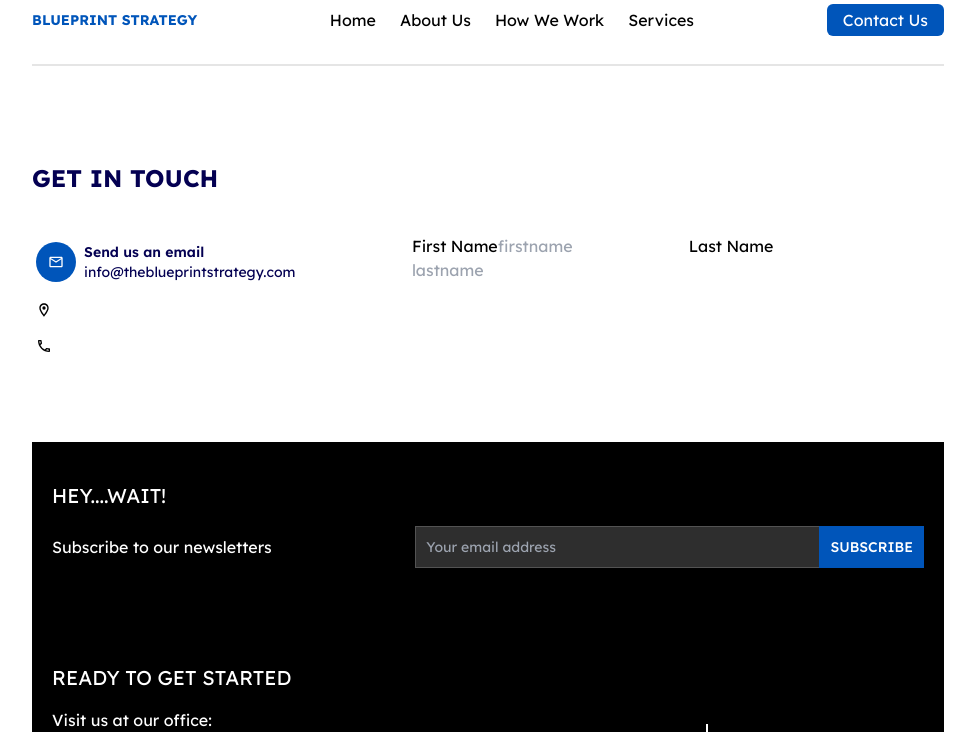
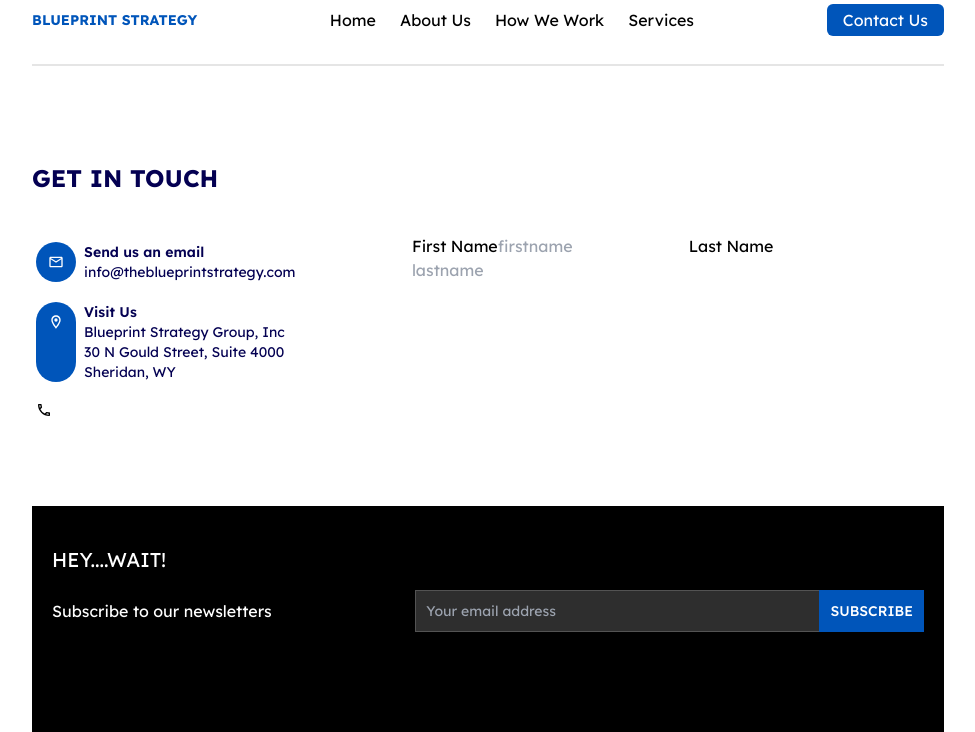
Before and after one commit to EdgarAmpiire/blueprints-web, a React (Create React App) app: page /contact-us in a window 1280 px wide. Shown: the top 732 px of the page, without its empty margins (152-1127 px from the left). Built offline with nearby package versions, Linux system fonts and the light colour scheme; what tw-elements would draw is missing.

Commit message:
contact us - team form

```diff
--- a/src/features/contactUs/components/Form.jsx
+++ b/src/features/contactUs/components/Form.jsx
@@ -24,15 +24,37 @@
                     <MdOutlineEmail className="text-white" />
                   </div>
                   <div className="text-sm">
-
-                    <p className="text-[#040052] font-semibold">Send us an email</p>
-                    <p className="text-[#040052]">info@theblueprintstrategy.com</p>
+                    <p className="text-[#040052] font-semibold">
+                      Send us an email
+                    </p>
+                    <p className="text-[#040052]">
+                      info@theblueprintstrategy.com
+                    </p>
                   </div>
                 </div>
               </div>
+
               <div>
-                <MdOutlineLocationOn />
+                <div className="flex gap-2">
+                  <div className="flex py-3 px-3 bg-[#0055BA] rounded-full w-fit">
+                    <MdOutlineLocationOn className="text-white" />
+                  </div>
+                  <div className="text-sm">
+                    <p className="text-[#040052] font-semibold">
+                      Visit Us
+                    </p>
+                    <p className="text-[#040052]">
+                    Blueprint Strategy Group, Inc
+                    </p>
+                    <p className="text-[#040052]">
+                    30 N Gould Street, Suite 4000
+                    </p><p className="text-[#040052]">
+                    Sheridan, WY
+                    </p>
+                  </div>
+                </div>
               </div>
+
               <div>
                 <MdOutlineLocalPhone />
               </div>
```
